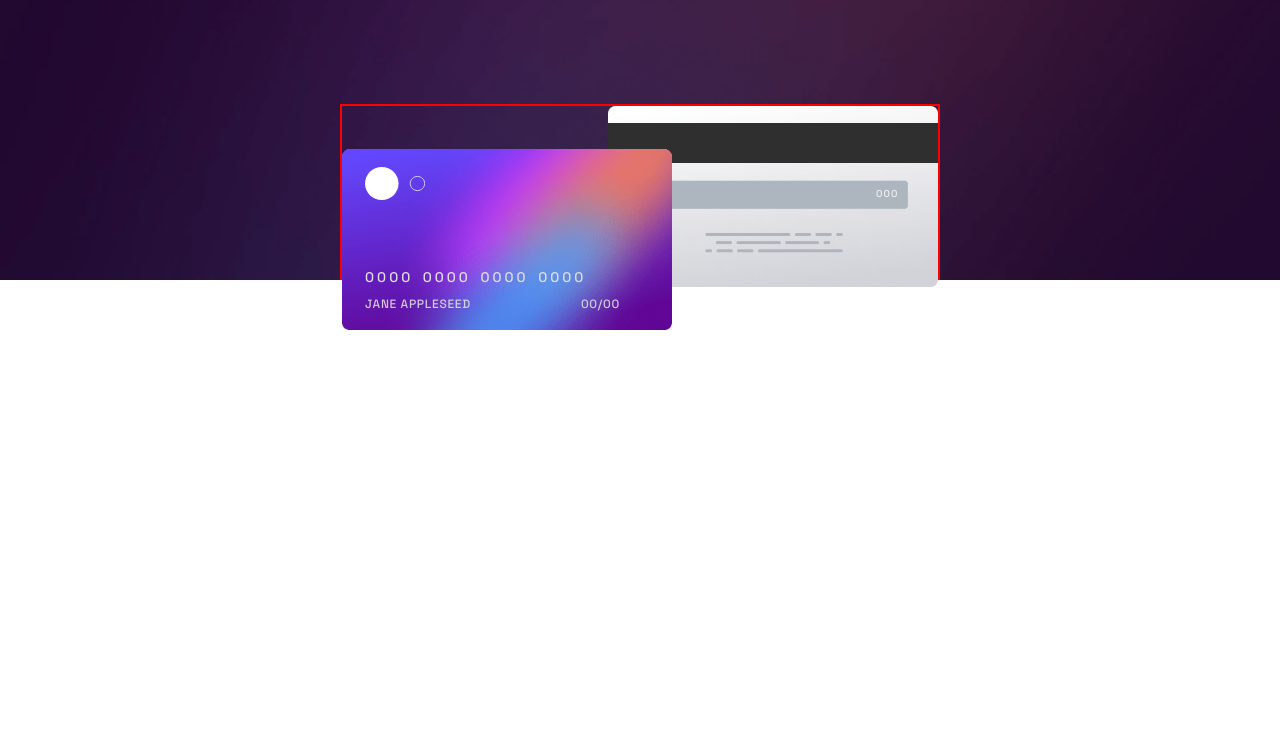
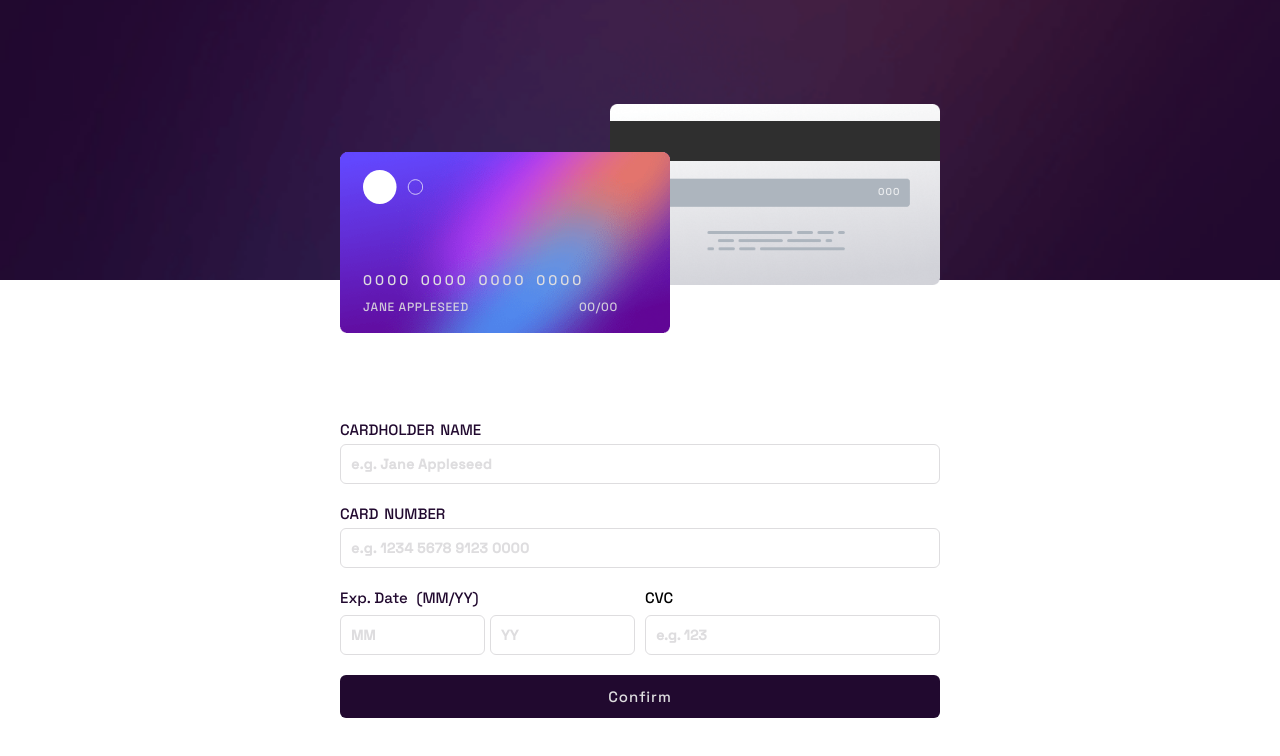
Before and after one commit to amirhossein-peyvand/interactive-card-details-form, a React (Vite) app: page / in a window 1280 px wide. Shown: the top 756 px of the page. Built offline with nearby package versions, Linux system fonts and the light colour scheme.

Commit message:
Adding Form component to MobileDesign component

```diff
--- a/src/components/MobileDesign.tsx
+++ b/src/components/MobileDesign.tsx
@@ -1,5 +1,6 @@
 import "../sass/MobileDesign.scss";
 import BackCard from "./BackCard";
+import Form from "./Form";
 import FrontCard from "./FrontCard";
 
 const MobileDesign = () => {
@@ -11,7 +12,11 @@ const MobileDesign = () => {
           <BackCard />
         </div>
       </section>
-      <section className="bottom"></section>
+      <section className="bottom">
+        <div className="formContainer">
+          <Form />
+        </div>
+      </section>
     </div>
   );
 };
--- a/src/sass/Form.scss
+++ b/src/sass/Form.scss
@@ -99,7 +99,6 @@ form {
         color: $very-dark-violet;
         font-size: 1.2rem;
         font-weight: 600;
-        letter-spacing: 1px;
         outline: none;
         padding: 1rem;
         width: 100%;
@@ -137,3 +136,110 @@ form {
     opacity: 0.9;
   }
 }
+
+@media screen and (min-width: 390px) {
+  .form {
+    .formGroup {
+      label {
+        font-size: 1.1rem;
+        word-spacing: 2px;
+      }
+    }
+
+    .lastOne {
+      .left {
+        label {
+          font-size: 1.1rem;
+        }
+      }
+
+      .right {
+        label {
+          font-size: 1.1rem;
+        }
+      }
+    }
+
+    .confirmBtn {
+      font-size: 1.1rem;
+    }
+  }
+}
+
+@media screen and (min-width: 490px) {
+  .form {
+    .formGroup {
+      label {
+        font-size: 1.3rem;
+        word-spacing: 2px;
+      }
+    }
+
+    .lastOne {
+      .left {
+        label {
+          font-size: 1.3rem;
+        }
+      }
+
+      .right {
+        label {
+          font-size: 1.3rem;
+        }
+      }
+    }
+
+    .confirmBtn {
+      font-size: 1.3rem;
+    }
+  }
+}
+
+@media screen and (min-width: 600px) {
+  .form {
+    .formGroup {
+      label {
+        font-size: 1.5rem;
+        word-spacing: 2px;
+      }
+
+      input {
+        font-size: 1.4rem;
+      }
+
+      input::placeholder {
+        font-size: 1.4rem;
+      }
+    }
+
+    .lastOne {
+      .left {
+        label {
+          font-size: 1.5rem;
+        }
+
+        div {
+          input,
+          input::placeholder {
+            font-size: 1.4rem;
+          }
+        }
+      }
+
+      .right {
+        label {
+          font-size: 1.5rem;
+        }
+
+        input,
+        input::placeholder {
+          font-size: 1.4rem;
+        }
+      }
+    }
+
+    .confirmBtn {
+      font-size: 1.5rem;
+    }
+  }
+}
--- a/src/sass/MobileDesign.scss
+++ b/src/sass/MobileDesign.scss
@@ -17,7 +17,6 @@
     .cardsContainer {
       position: relative;
       width: 90%;
-      border: 2px solid red;
       max-width: 60rem;
       height: 22vh;
       max-height: 22vh;
@@ -32,6 +31,16 @@
         right: 0;
         top: 0;
       }
+    }
+  }
+
+  .bottom {
+    padding-top: 10rem;
+
+    .formContainer {
+      margin: auto;
+      width: 90%;
+      max-width: 60rem;
     }
   }
 }
@@ -77,3 +86,16 @@
     }
   }
 }
+
+@media screen and (min-width: 700px) {
+  .mobile {
+    .bottom {
+      .formContainer {
+        margin-top: 4rem;
+        .form {
+          row-gap: 2rem;
+        }
+      }
+    }
+  }
+}
```
